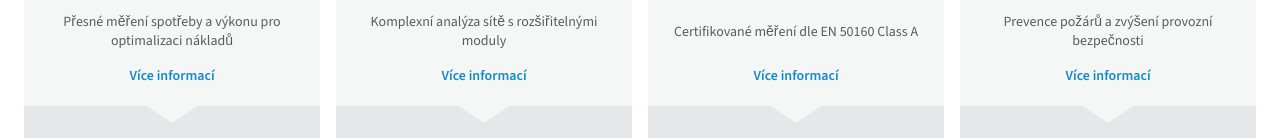
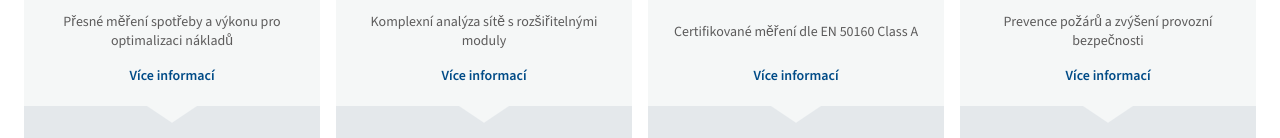
Before and after one commit to lumivers73-netizen/janitza-homepage, a Next.js app: page / in a window 1280 px wide. Shown: the part 327-465 px from the top of the page. Built offline with nearby package versions, Linux system fonts and the light colour scheme.

Commit message:
Text 'Více informací' barva Pantone 2151U (#004B87)

```diff
--- a/app/components/HeroSection.tsx
+++ b/app/components/HeroSection.tsx
@@ -39,7 +39,7 @@ export default function HeroSection() {
                   {cat.title}
                 </h3>
                 <p className="text-[0.875rem] text-[#5c5b5b] leading-[1.375] mb-4">{cat.desc}</p>
-                <span className="text-[#1488c9] font-semibold text-[0.875rem]">
+                <span className="text-[#004B87] font-semibold text-[0.875rem]">
                   Více informací
                 </span>
               </div>
```
